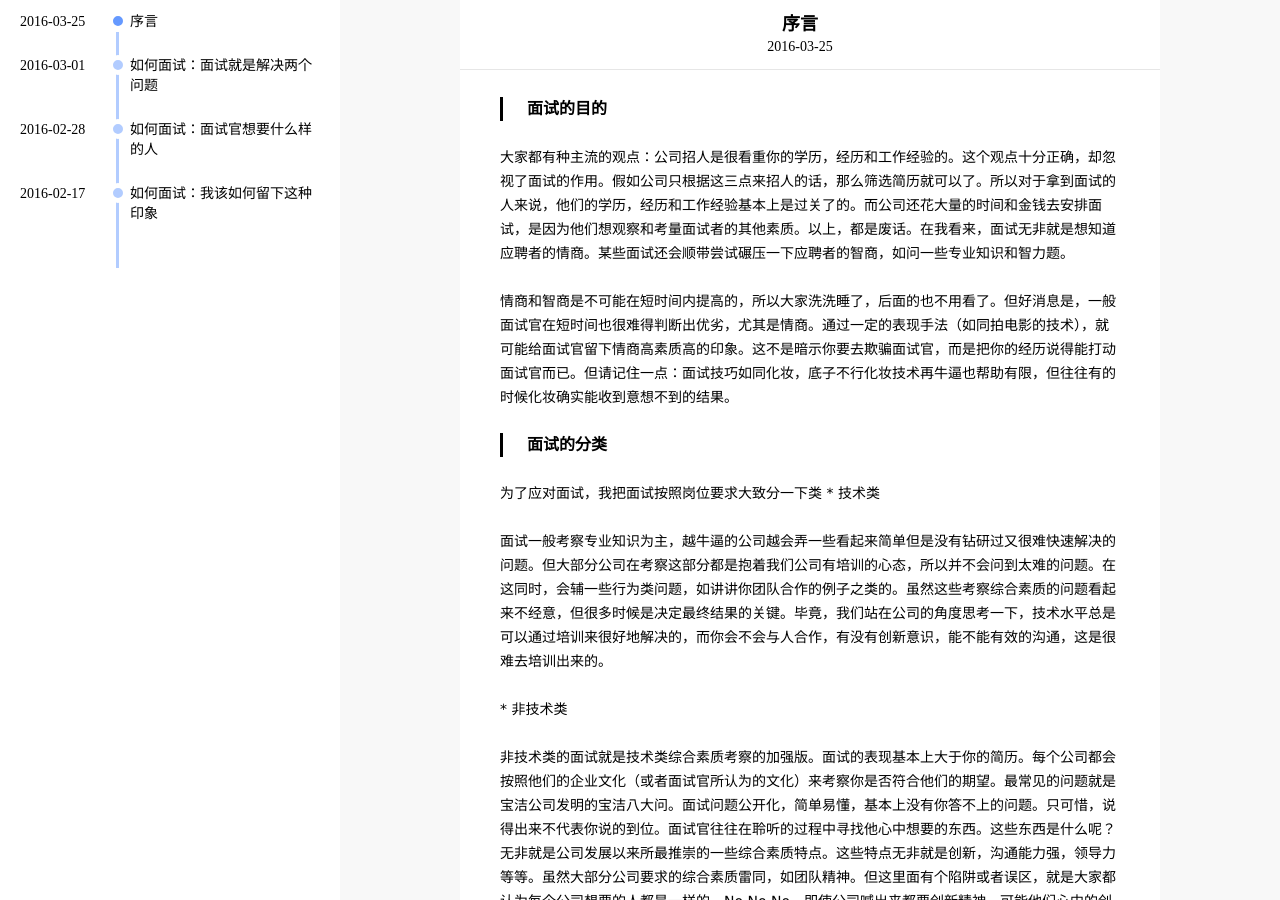
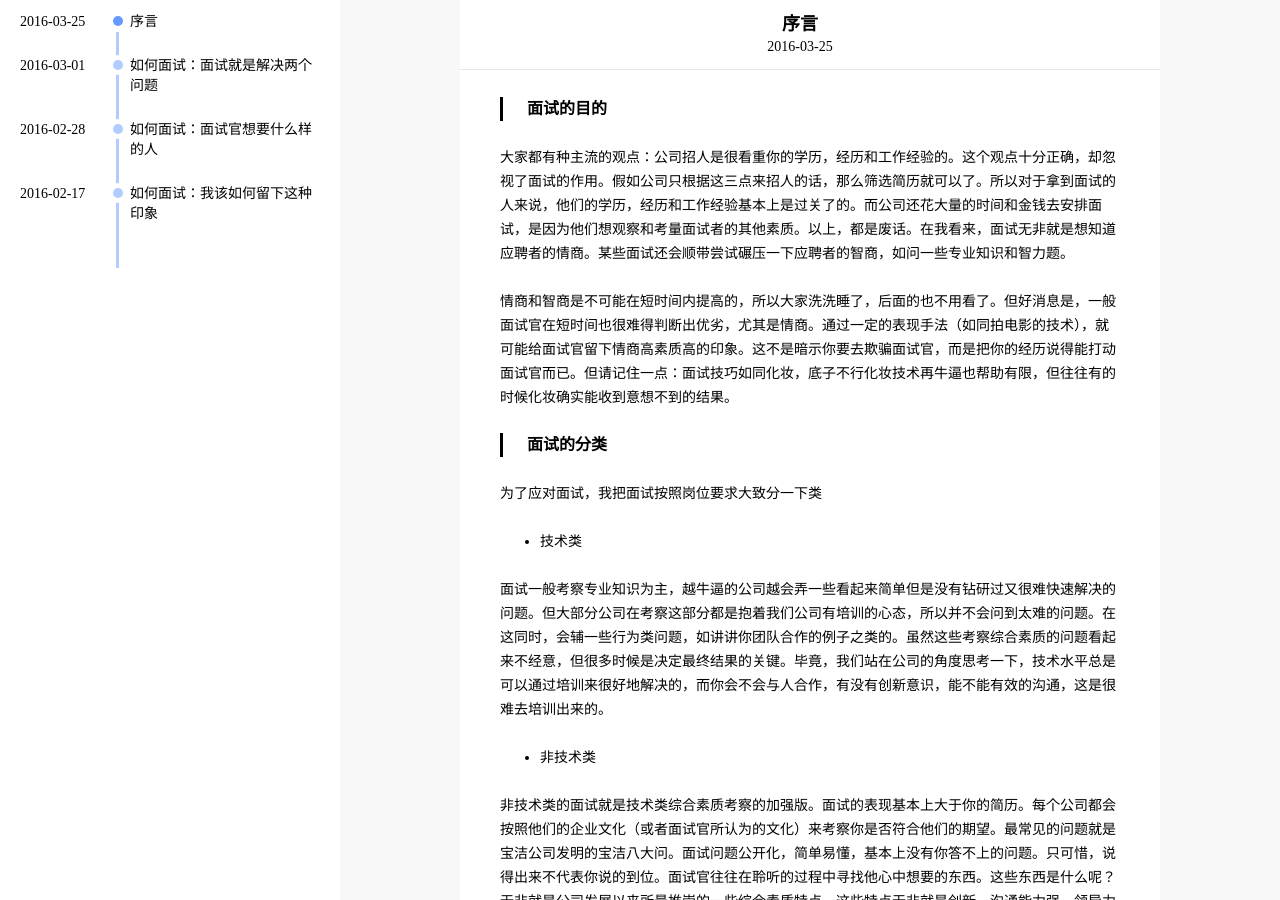
Before and after one commit to saberprince/saberprince.github.io, a Jekyll site: the page built from _posts/2016-03-25-序-言.md, in a window 1280 px wide and 900 px high. Built offline with Jekyll 4.4.1, drawn with Linux system fonts in a browser that asks for light colours; nearby versions of some CDN libraries; library files that are not in the unit come from our copies; comment, search, counter and statistics services are not loaded.

Commit message:
Update 2016-03-25-序-言.md

```diff
--- a/_posts/2016-03-25-序-言.md
+++ b/_posts/2016-03-25-序-言.md
@@ -15,7 +15,7 @@ category: blog
 面试的分类
 ----------
 
-<p> 为了应对面试，我把面试按照岗位要求大致分一下类
+<p> 为了应对面试，我把面试按照岗位要求大致分一下类 </p>
 
 * 技术类
 
```
